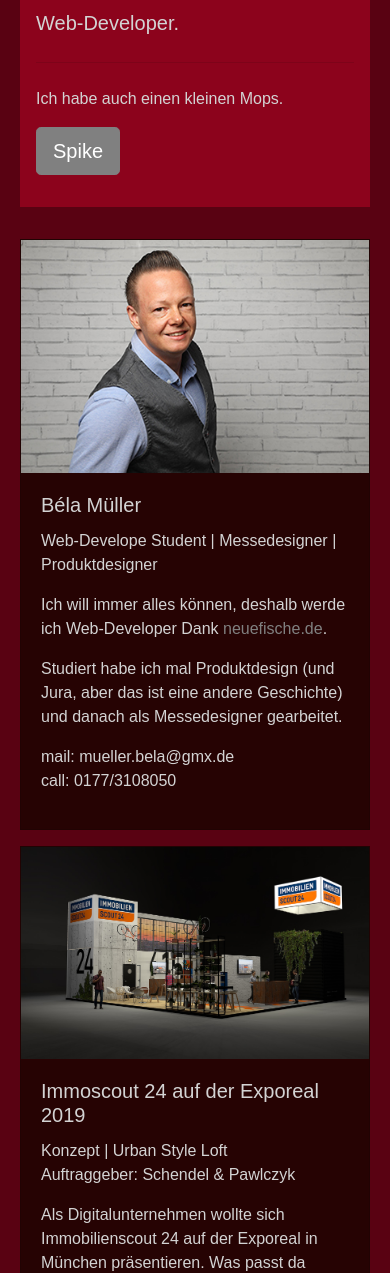
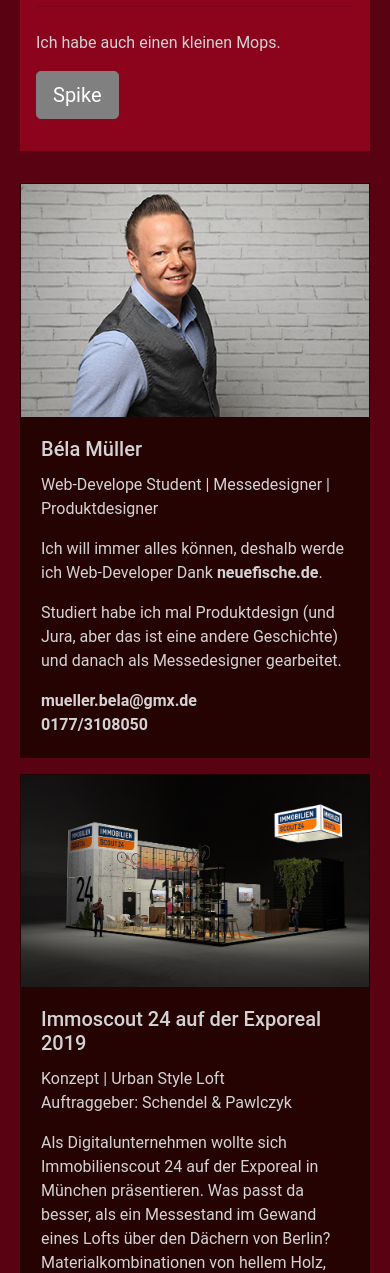
Before and after one commit to bwnstck/portfoliobm, a website: page index.html in a window 390 px wide. Shown: the part 332-1605 px from the top of the page. Drawn offline with nearby package versions, Linux system fonts and the light colour scheme.

Commit message:
Add smoothscrolling, some magic for mail and phone links, and a nice hover effect for a tags

```diff
--- a/index.html
+++ b/index.html
@@ -77,8 +77,8 @@
           und danach als Messedesigner gearbeitet.
         </p>
         <footer id="contact">
-        <p>mail: mueller.bela@gmx.de<br>
-           call: 0177/3108050</p>
+          <a href="mailto:mueller.bela@gmx.de">mueller.bela@gmx.de</a><br>
+          <a href="tel:01773108050">0177/3108050</a>
         </footer>
       </div>
     </div>
--- a/scss/custom.scss
+++ b/scss/custom.scss
@@ -9,9 +9,22 @@
 @import "../node_modules/bootstrap/scss/bootstrap";
 
 // Add you custom CSS
+html {
+  scroll-behavior: smooth;
+}
 
 body {
   margin: 20px;
+}
+
+a {
+  color: lightgray;
+  font-weight: 700;
+}
+
+a:hover {
+  text-decoration: none;
+  color: #d90b42;
 }
 
 .jumbotron {
```
Also changed, not shown: css/custom.css, 2 other files.
